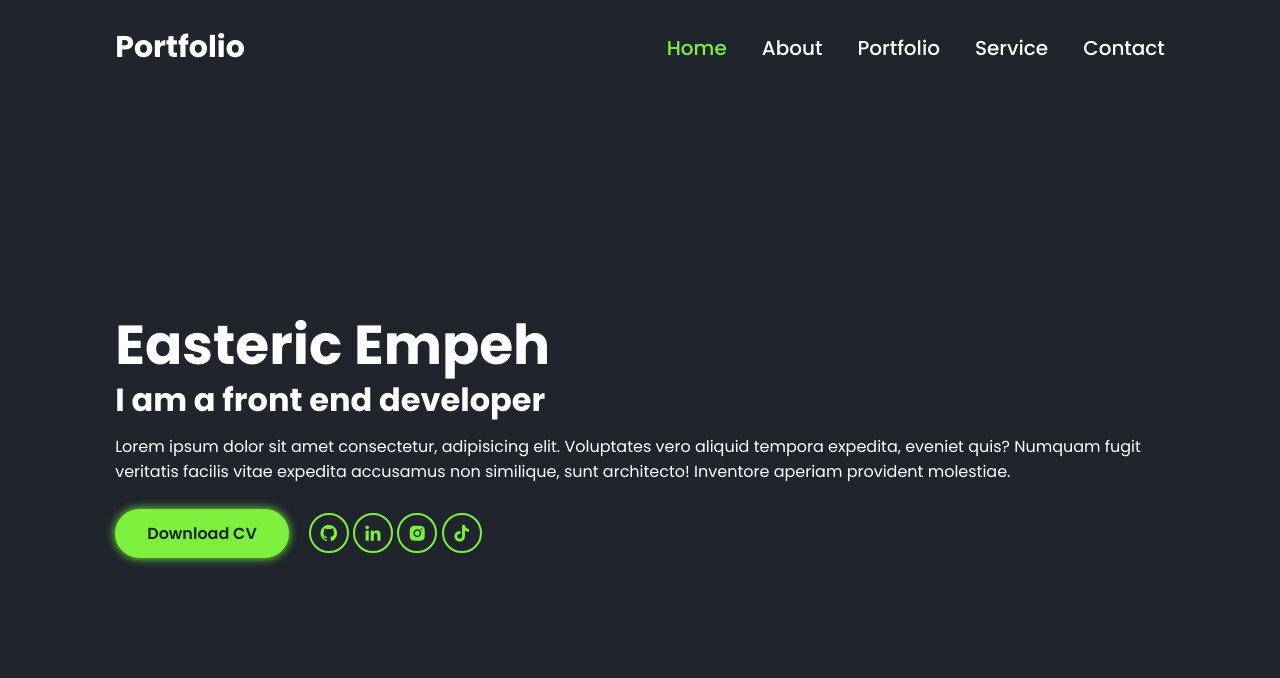
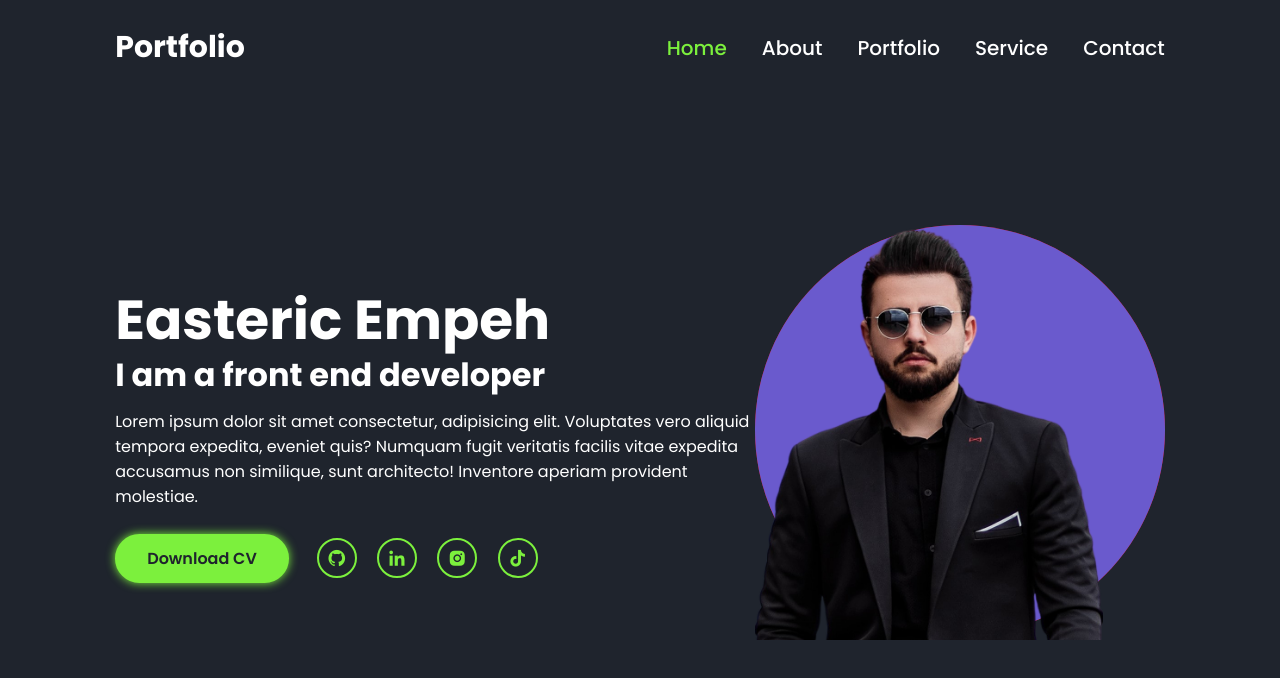
Before and after one commit to JRJunior1/portfolio, a plain HTML site: page index.html in a window 1280 px wide. Drawn offline with nearby package versions, Linux system fonts and the light colour scheme.

Commit message:
fifth commit

```diff
--- a/index.html
+++ b/index.html
@@ -43,6 +43,14 @@
           </div>
         </div>
       </div>
+
+      <div class="home-img">
+        <div class="img-box">
+          <div class="img-item">
+            <img src="home.png" alt="profile" />
+          </div>
+        </div>
+      </div>
     </section>
   </body>
 </html>
--- a/style.css
+++ b/style.css
@@ -110,4 +110,34 @@ a {
   border-radius: 50%;
   font-size: 20px;
   color: #7cf03d;
+  margin: 0 8px;
+  transition: 0.5s;
 }
+
+.home-info .btn-sci .sci a:hover {
+  background: #7cf03d;
+  color: #1f242d;
+  box-shadow: 0 0 10px #7cf03d;
+}
+
+.home-img .img-box {
+  width: 32vw;
+  height: 32vw;
+  background: red;
+  border-radius: 50%;
+}
+
+.home-img .img-box .img-item {
+  position: relative;
+  width: 100%;
+  height: 100%;
+  background: slateblue;
+  border-radius: 50%;
+}
+
+.home-img .img-box .img-item img {
+  position: absolute;
+  display: block;
+  width: 85%;
+  object-fit: cover;
+}
```
